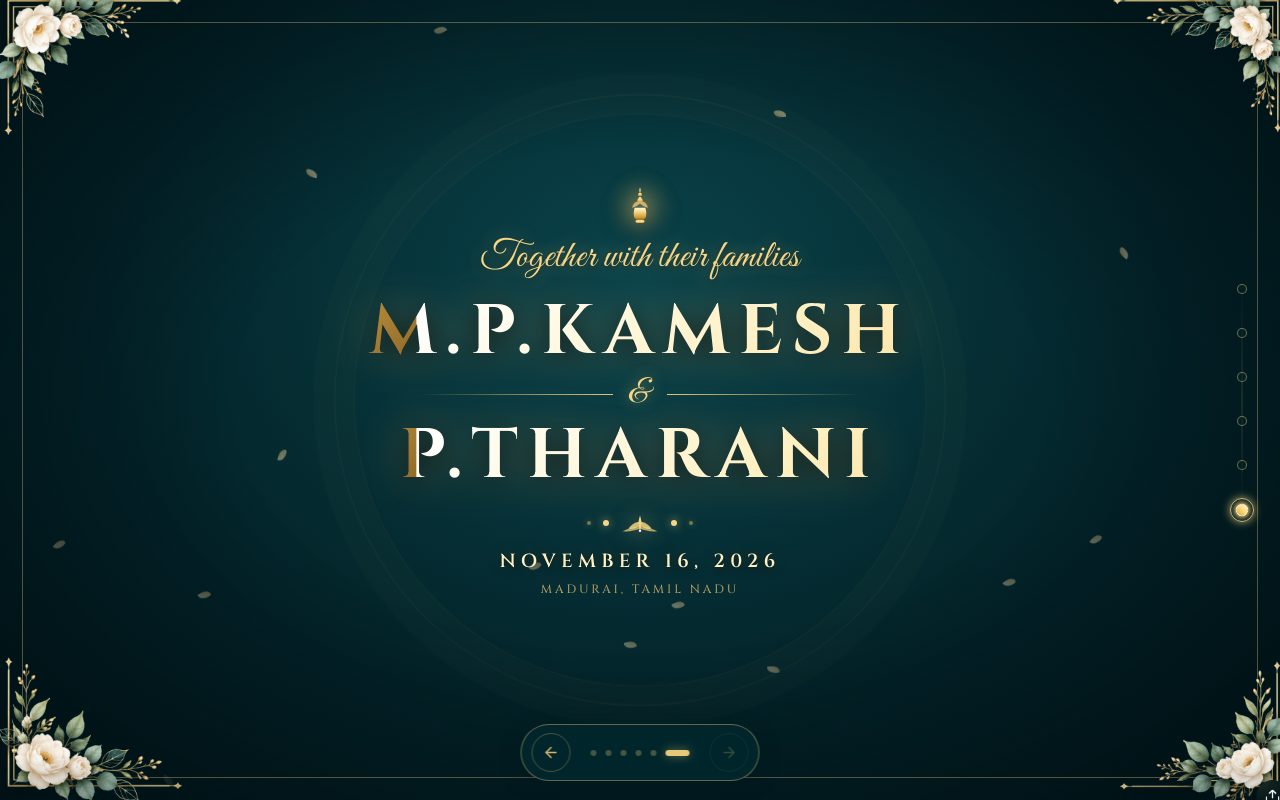
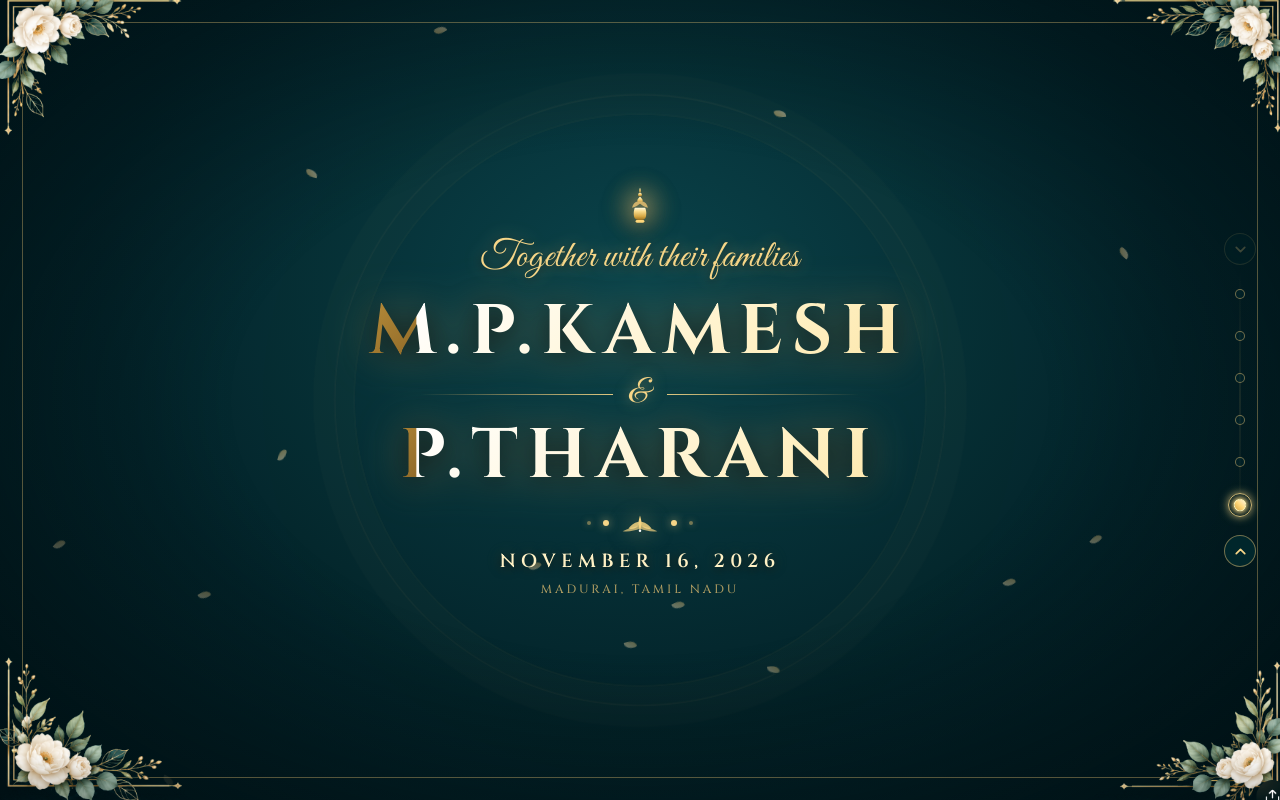
Before and after one commit to VBharath007/flower-cermoney, a Next.js app: page / in a window 1280 px wide. Both pictures are taken after a click on the button "TAP TO OPEN". Built offline with nearby package versions, Linux system fonts and the light colour scheme.

Commit message:
feat: remove bottom bar and integrate top down-arrow & bottom up-arrow on side progress nav

```diff
--- a/components/Invitation.tsx
+++ b/components/Invitation.tsx
@@ -1,7 +1,7 @@
 'use client';
 import { useEffect, useRef, useState } from 'react';
 import { AnimatePresence, motion, useReducedMotion } from 'framer-motion';
-import { ArrowLeft, ArrowRight, CalendarDays, Clock3, MapPin, Play, RotateCcw } from 'lucide-react';
+import { ArrowRight, CalendarDays, Clock3, MapPin, Play, RotateCcw } from 'lucide-react';
 import { invitation as data } from '@/lib/invitation';
 import Opening from './Opening';
 import CoupleSection from './CoupleSection';
@@ -150,18 +150,5 @@ export default function Invitation() {
     <section id="section-4" data-index="4" className="scene"><Frame active={active === 4} /><CeremonyStagePicture active={active === 4} /></section>
     <section id="section-5" data-index="5" className="scene gratitude-scene"><Frame active={active === 5} /><GratitudeScroll active={active === 5} onReplay={() => { go(0); setOpened(false); }} /></section>
   </main>
-  {opened && (
-    <>
-      <RightProgressNav active={active} onSelect={go} />
-      <nav className="section-nav" aria-label="Invitation sections">
-        <button onClick={() => go(active - 1)} disabled={active === 0} aria-label="Previous section"><ArrowLeft size={17} /></button>
-        <div className="nav-dots">
-          {sections.map((name, i) => (
-            <button key={name} onClick={() => go(i)} className={active === i ? 'active' : ''} aria-label={`${i + 1}. ${name}`} aria-current={active === i ? 'step' : undefined} />
-          ))}
-        </div>
-        <button onClick={() => go(active + 1)} disabled={active === 5} aria-label="Next section"><ArrowRight size={17} /></button>
-      </nav>
-    </>
-  )}</>;
+  {opened && <RightProgressNav active={active} onSelect={go} />}</>;
 }
--- a/components/RightProgressNav.tsx
+++ b/components/RightProgressNav.tsx
@@ -2,6 +2,7 @@
 
 import React, { useState } from 'react';
 import { motion, AnimatePresence } from 'framer-motion';
+import { ChevronDown, ChevronUp } from 'lucide-react';
 
 export interface SectionItem {
   id: string;
@@ -24,6 +25,10 @@ interface RightProgressNavProps {
 
 export default function RightProgressNav({ active, onSelect }: RightProgressNavProps) {
   const [hoveredIndex, setHoveredIndex] = useState<number | null>(null);
+  const [hoveredArrow, setHoveredArrow] = useState<'top' | 'bottom' | null>(null);
+
+  const canGoDown = active < SECTIONS.length - 1;
+  const canGoUp = active > 0;
 
   return (
     <nav
@@ -32,11 +37,52 @@ export default function RightProgressNav({ active, onSelect }: RightProgressNavP
     >
       {/* Decorative vertical golden guide line */}
       <div
-        className="absolute top-2 bottom-2 left-1/2 -translate-x-1/2 w-[1px] bg-gradient-to-b from-transparent via-[#d5b56d40] to-transparent pointer-events-none"
+        className="absolute top-8 bottom-8 left-1/2 -translate-x-1/2 w-[1px] bg-gradient-to-b from-transparent via-[#d5b56d35] to-transparent pointer-events-none"
         aria-hidden="true"
       />
 
-      <div className="relative flex flex-col items-center gap-3.5 sm:gap-4 md:gap-4.5">
+      {/* TOP ARROW: Points down (↓) to descend to next section */}
+      <div
+        className="relative flex items-center justify-center mb-3 sm:mb-3.5 group"
+        onMouseEnter={() => setHoveredArrow('top')}
+        onMouseLeave={() => setHoveredArrow(null)}
+      >
+        <AnimatePresence>
+          {hoveredArrow === 'top' && canGoDown && (
+            <motion.div
+              role="tooltip"
+              initial={{ opacity: 0, x: 8, scale: 0.96 }}
+              animate={{ opacity: 1, x: 0, scale: 1 }}
+              exit={{ opacity: 0, x: 6, scale: 0.96 }}
+              transition={{ duration: 0.18, ease: [0.16, 1, 0.3, 1] }}
+              className="hidden md:flex absolute right-full mr-3.5 top-1/2 -translate-y-1/2 pointer-events-none items-center z-50"
+            >
+              <div className="relative px-3 py-1.5 rounded-md bg-[#002228f0] border border-[#d5b56d88] shadow-[0_4px_20px_rgba(0,0,0,0.65),0_0_12px_rgba(213,181,109,0.2)] backdrop-blur-md whitespace-nowrap">
+                <span className="font-['Cinzel',serif] text-[11px] font-medium tracking-[0.08em] text-[#fff2c8] drop-shadow-xs">
+                  Next Section ↓
+                </span>
+                <div
+                  className="absolute top-1/2 -right-[5px] -translate-y-1/2 w-2 h-2 rotate-45 bg-[#002228f0] border-t border-r border-[#d5b56d88]"
+                  aria-hidden="true"
+                />
+              </div>
+            </motion.div>
+          )}
+        </AnimatePresence>
+
+        <button
+          type="button"
+          onClick={() => canGoDown && onSelect(active + 1)}
+          disabled={!canGoDown}
+          aria-label="Next section (scroll down)"
+          className="relative w-7 h-7 sm:w-8 sm:h-8 rounded-full border border-[#d5b56d88] bg-[#00282ee8] text-[#f7d688] flex items-center justify-center backdrop-blur-md transition-all duration-300 hover:border-[#ffd77a] hover:bg-[#06444d] hover:text-[#fff5db] hover:shadow-[0_0_12px_rgba(247,214,136,0.5)] active:scale-90 disabled:opacity-25 disabled:cursor-default disabled:hover:border-[#d5b56d88] disabled:hover:bg-[#00282ee8] disabled:hover:shadow-none focus:outline-none focus-visible:ring-2 focus-visible:ring-[#ffd77a] focus-visible:ring-offset-2 focus-visible:ring-offset-[#01272e]"
+        >
+          <ChevronDown size={17} strokeWidth={2.4} className="transition-transform group-hover:translate-y-0.5" />
+        </button>
+      </div>
+
+      {/* THE 6 PROGRESS DOTS */}
+      <div className="relative flex flex-col items-center gap-3 sm:gap-3.5 md:gap-4 my-0.5">
         {SECTIONS.map((section, index) => {
           const isActive = active === index;
           const isHovered = hoveredIndex === index;
@@ -107,6 +153,46 @@ export default function RightProgressNav({ active, onSelect }: RightProgressNavP
           );
         })}
       </div>
+
+      {/* BOTTOM ARROW: Points up (↑) to ascend to previous section */}
+      <div
+        className="relative flex items-center justify-center mt-3 sm:mt-3.5 group"
+        onMouseEnter={() => setHoveredArrow('bottom')}
+        onMouseLeave={() => setHoveredArrow(null)}
+      >
+        <AnimatePresence>
+          {hoveredArrow === 'bottom' && canGoUp && (
+            <motion.div
+              role="tooltip"
+              initial={{ opacity: 0, x: 8, scale: 0.96 }}
+              animate={{ opacity: 1, x: 0, scale: 1 }}
+              exit={{ opacity: 0, x: 6, scale: 0.96 }}
+              transition={{ duration: 0.18, ease: [0.16, 1, 0.3, 1] }}
+              className="hidden md:flex absolute right-full mr-3.5 top-1/2 -translate-y-1/2 pointer-events-none items-center z-50"
+            >
+              <div className="relative px-3 py-1.5 rounded-md bg-[#002228f0] border border-[#d5b56d88] shadow-[0_4px_20px_rgba(0,0,0,0.65),0_0_12px_rgba(213,181,109,0.2)] backdrop-blur-md whitespace-nowrap">
+                <span className="font-['Cinzel',serif] text-[11px] font-medium tracking-[0.08em] text-[#fff2c8] drop-shadow-xs">
+                  Previous Section ↑
+                </span>
+                <div
+                  className="absolute top-1/2 -right-[5px] -translate-y-1/2 w-2 h-2 rotate-45 bg-[#002228f0] border-t border-r border-[#d5b56d88]"
+                  aria-hidden="true"
+                />
+              </div>
+            </motion.div>
+          )}
+        </AnimatePresence>
+
+        <button
+          type="button"
+          onClick={() => canGoUp && onSelect(active - 1)}
+          disabled={!canGoUp}
+          aria-label="Previous section (scroll up)"
+          className="relative w-7 h-7 sm:w-8 sm:h-8 rounded-full border border-[#d5b56d88] bg-[#00282ee8] text-[#f7d688] flex items-center justify-center backdrop-blur-md transition-all duration-300 hover:border-[#ffd77a] hover:bg-[#06444d] hover:text-[#fff5db] hover:shadow-[0_0_12px_rgba(247,214,136,0.5)] active:scale-90 disabled:opacity-25 disabled:cursor-default disabled:hover:border-[#d5b56d88] disabled:hover:bg-[#00282ee8] disabled:hover:shadow-none focus:outline-none focus-visible:ring-2 focus-visible:ring-[#ffd77a] focus-visible:ring-offset-2 focus-visible:ring-offset-[#01272e]"
+        >
+          <ChevronUp size={17} strokeWidth={2.4} className="transition-transform group-hover:-translate-y-0.5" />
+        </button>
+      </div>
     </nav>
   );
 }
```
